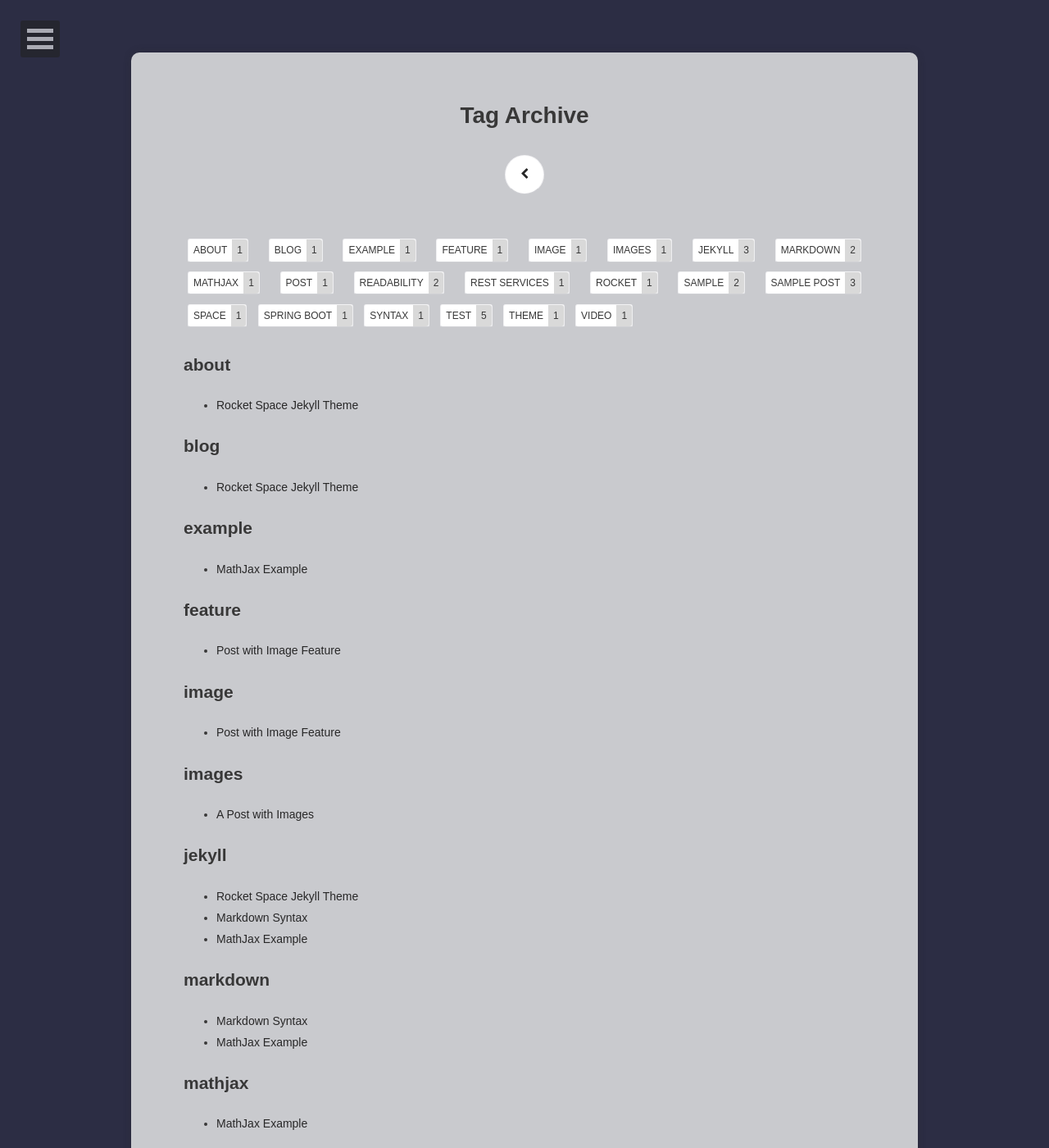
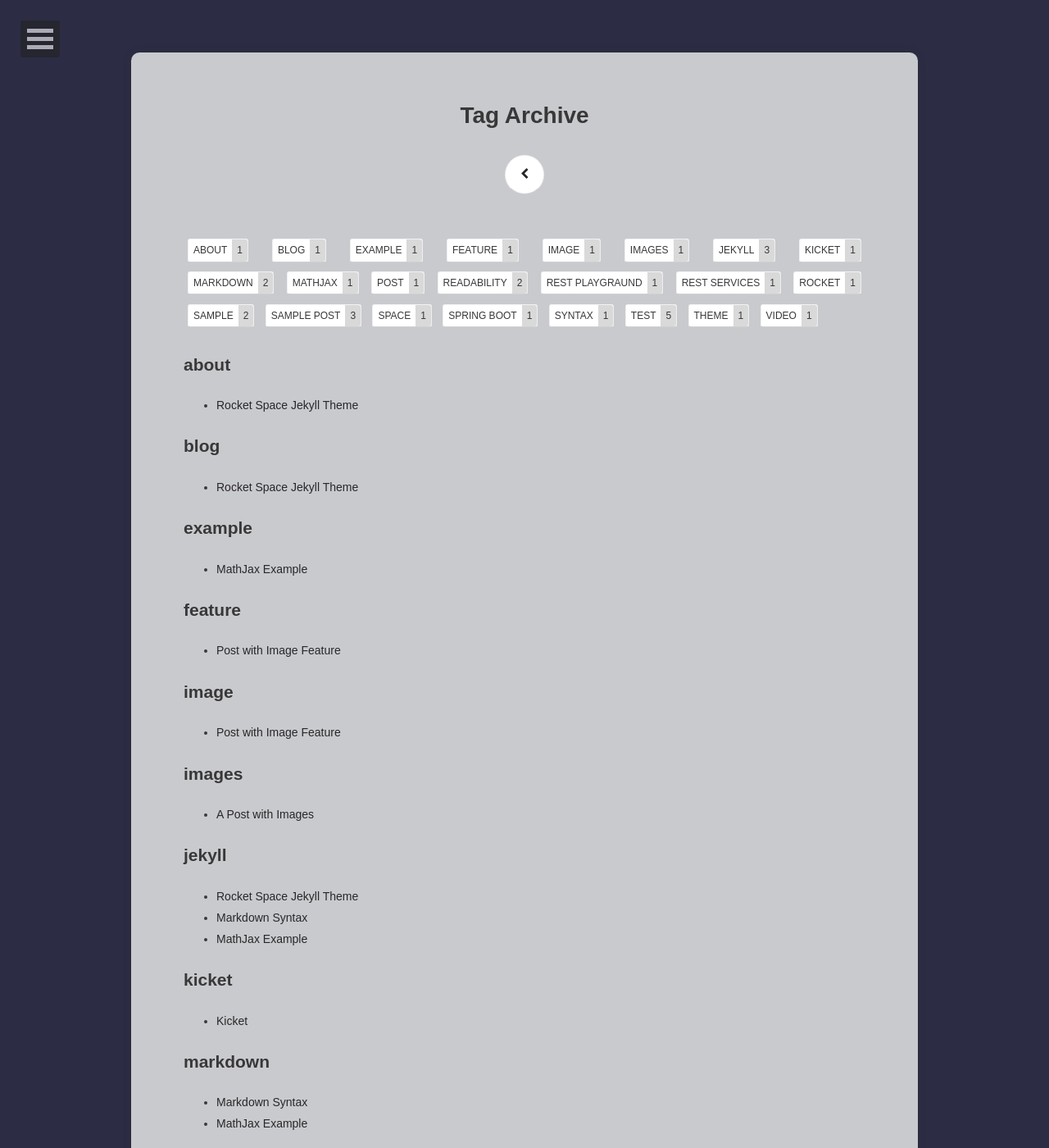
Before and after one commit to gurkanakdeniz/gurkanakdeniz.github.io, a Jekyll site: the page built from tags/index.html, in a window 1280 px wide and 1400 px high. Shown: the whole window at 82% size. Built offline with Jekyll 4.4.1, drawn with Linux system fonts in a browser that asks for light colours; a file with an impossible date is left out; some of the changed lines change nothing that is shown; some of the changed text lies outside the part shown.

Commit message:
Update 2019-08-15-kicket.md

```diff
--- a/_posts/2019-08-15-kicket.md
+++ b/_posts/2019-08-15-kicket.md
@@ -1,7 +1,7 @@
 ---
 layout: post
 title:  "Kicket"
-date:   kicket
+date:   2019-08-15
 excerpt: "Rest API Playground Build Status"
 project: true
 tag:
```
